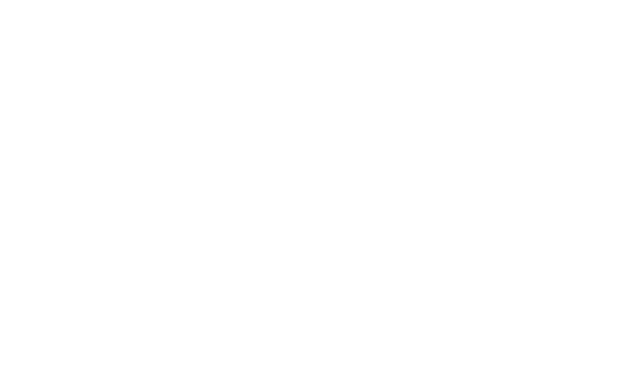
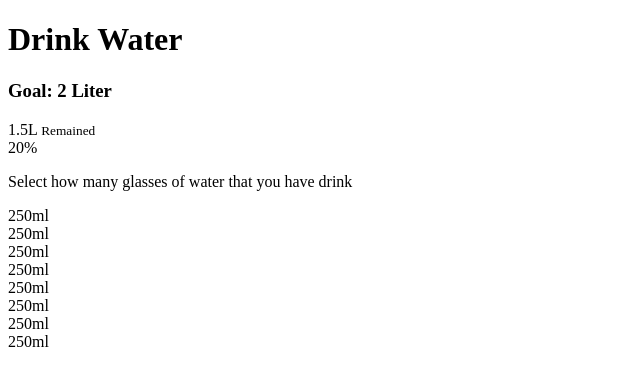
Before and after one commit to Archanach707/Drink-Water, a plain HTML site: page index.html in a window 1280 px wide. Shown: the whole page, without its empty margins (0-640 px from the left). Drawn offline with Linux system fonts and the light colour scheme.

Commit message:
ready structule of drink water

```diff
--- a/index.html
+++ b/index.html
@@ -9,12 +9,32 @@
   <link rel="stylesheet" href="https://cdnjs.cloudflare.com/ajax/libs/font-awesome/4.7.0/css/font-awesome.min.css">
   <!-- CSS file -->
   <link rel="stylesheet" href="./assets/style.css">
-  <title>Increment Counter</title>
+  <title>Drink Water</title>
 </head>
 <body>
+  <h1>Drink Water</h1>
+  <h3>Goal: 2 Liter</h3>
 
+  <div class="cup">
+    <div class="remained" id="remained">
+      <span id="liters"> 1.5L</span>
+      <small>Remained</small>
+    </div>
 
+    <div class="percentege" id="percentege">20%</div>
+    <p class="text">Select how many glasses of water that you have drink</p>
+  </div>
 
+  <div class="cups">
+    <div class="cup cup-small full">250ml</div>
+    <div class="cup cup-small full">250ml</div>
+    <div class="cup cup-small">250ml</div>
+    <div class="cup cup-small">250ml</div>
+    <div class="cup cup-small">250ml</div>
+    <div class="cup cup-small">250ml</div>
+    <div class="cup cup-small">250ml</div>
+    <div class="cup cup-small">250ml</div>
+  </div>
 
   <!-- javascript file link -->
   <script src="./js/index.js"></script>
```
